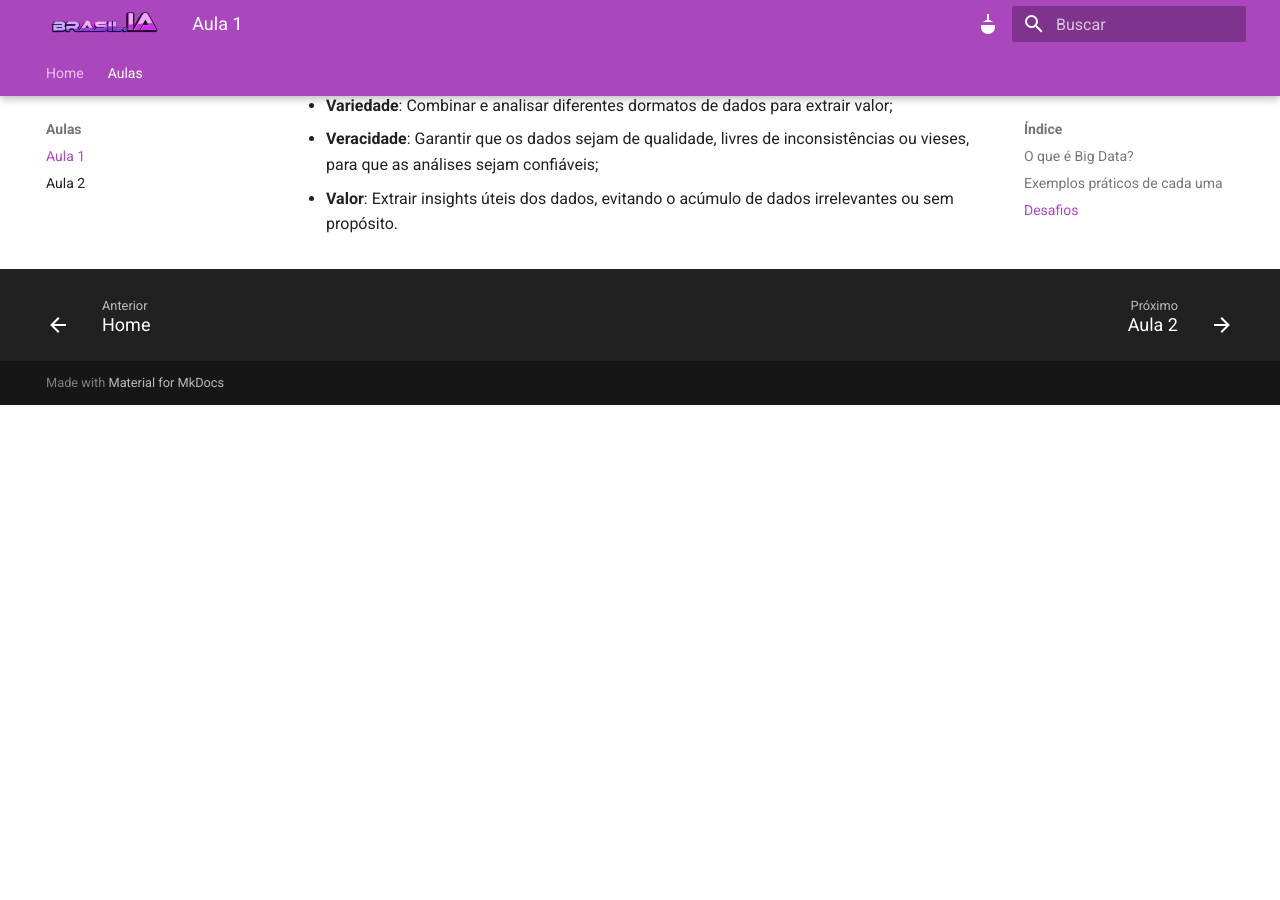
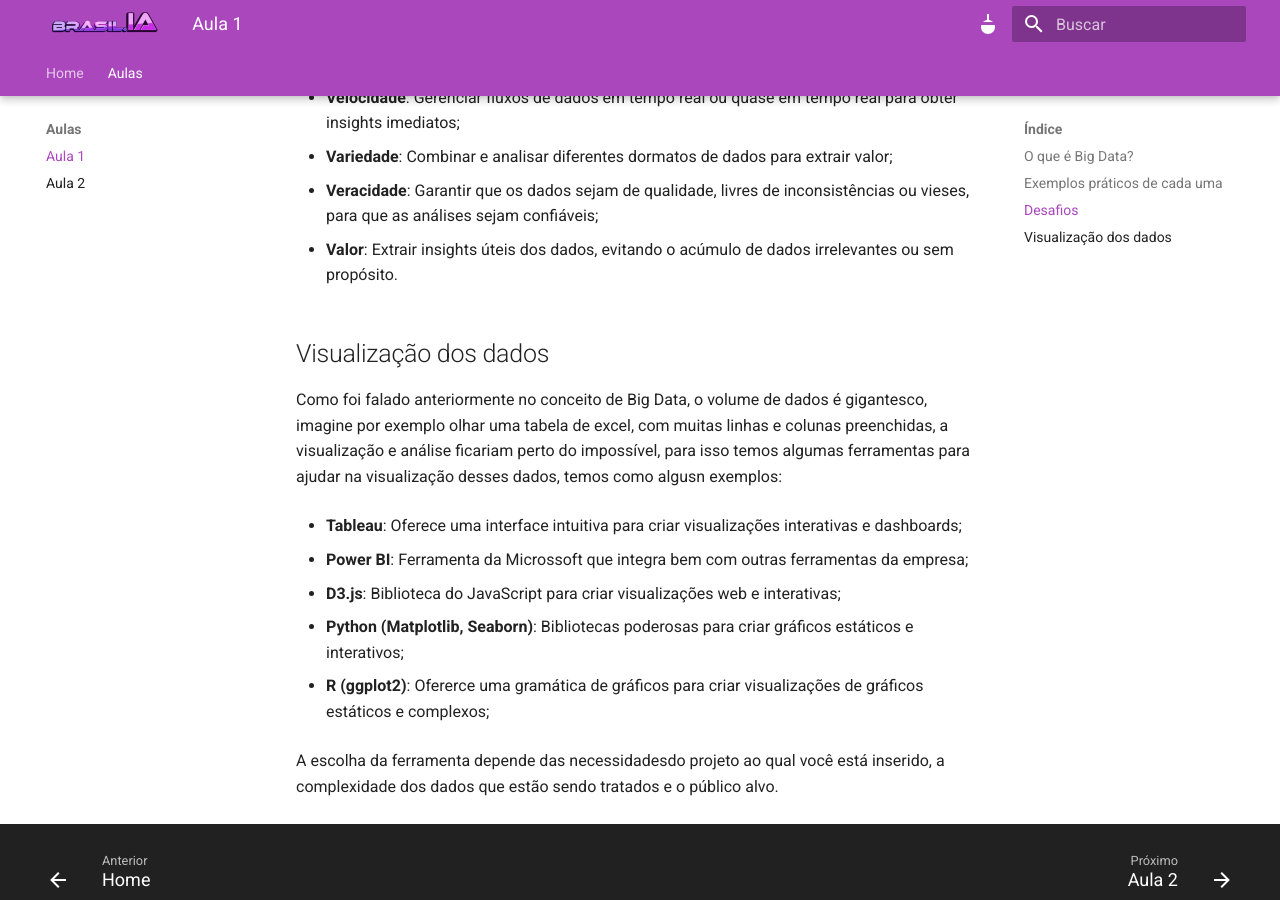
Before and after one commit to Bertolazi/Big_Data_IA, an MkDocs documentation site: the page built from docs/docs/aulas/aula1.md, in a window 1280 px wide and 900 px high, scrolled down 1558 px. Built offline with MkDocs 1.6.1 and Material for MkDocs 9.7.7, drawn with Linux system fonts in a browser that asks for light colours; before the commit the page ends 1963 px from its top, so only the background shows below that; some of the changed text lies outside the part shown.

Commit message:
docs: primeira aula finalizada

```diff
--- a/docs/docs/aulas/aula1.md
+++ b/docs/docs/aulas/aula1.md
@@ -2,7 +2,7 @@
 
 ## O que é Big Data?
 
-O conceito de Big Data é frquentemente definido pela capacidade que nós temos de lidar com o que chamamos de 5 V's. Os 5 V's são na verdade: Volume, velocidade, variedade, veracidade e valor. Vamos entender melhor o que siginifica cada um desses V's.
+Big Data refere-se a conjuntos de dados extremamente grandes e complexos que não podem ser analizados de forma eficienet pelos métodos tradicionais de gerenciamento de dados, porém o conceito de Big Data é frquentemente definido pela capacidade que nós temos de lidar com o que chamamos de 5 V's. Os 5 V's são na verdade: Volume, velocidade, variedade, veracidade e valor. Vamos entender melhor o que siginifica cada um desses V's.
 <br></br>
 
 - **O volume** refere-se à quantidade gigantesca de dados gerados e armazenados
@@ -64,3 +64,19 @@ O conceito de Big Data é frquentemente definido pela capacidade que nós temos
 - **Veracidade**: Garantir que os dados sejam de qualidade, livres de inconsistências ou vieses, para que as análises sejam confiáveis;
 
 - **Valor**: Extrair insights úteis dos dados, evitando o acúmulo de dados irrelevantes ou sem propósito.
+
+## Visualização dos dados
+
+Como foi falado anteriormente no conceito de Big Data, o volume de dados é gigantesco, imagine por exemplo olhar uma tabela de excel, com muitas linhas e colunas preenchidas, a visualização e análise ficariam perto do impossível, para isso temos algumas ferramentas para ajudar na visualização desses dados, temos como algusn exemplos:
+
+- **Tableau**: Oferece uma interface intuitiva para criar visualizações interativas e dashboards;
+
+- **Power BI**: Ferramenta da Microssoft que integra bem com outras ferramentas da empresa;
+
+- **D3.js**: Biblioteca do JavaScript para criar visualizações web e interativas;
+
+- **Python (Matplotlib, Seaborn)**: Bibliotecas poderosas para criar gráficos estáticos e interativos;
+
+- **R (ggplot2)**: Ofererce uma gramática de gráficos para criar visualizações de gráficos estáticos e complexos;
+
+A escolha da ferramenta depende das necessidadesdo projeto ao qual você está inserido, a complexidade dos dados que estão sendo tratados e o público alvo.
```
